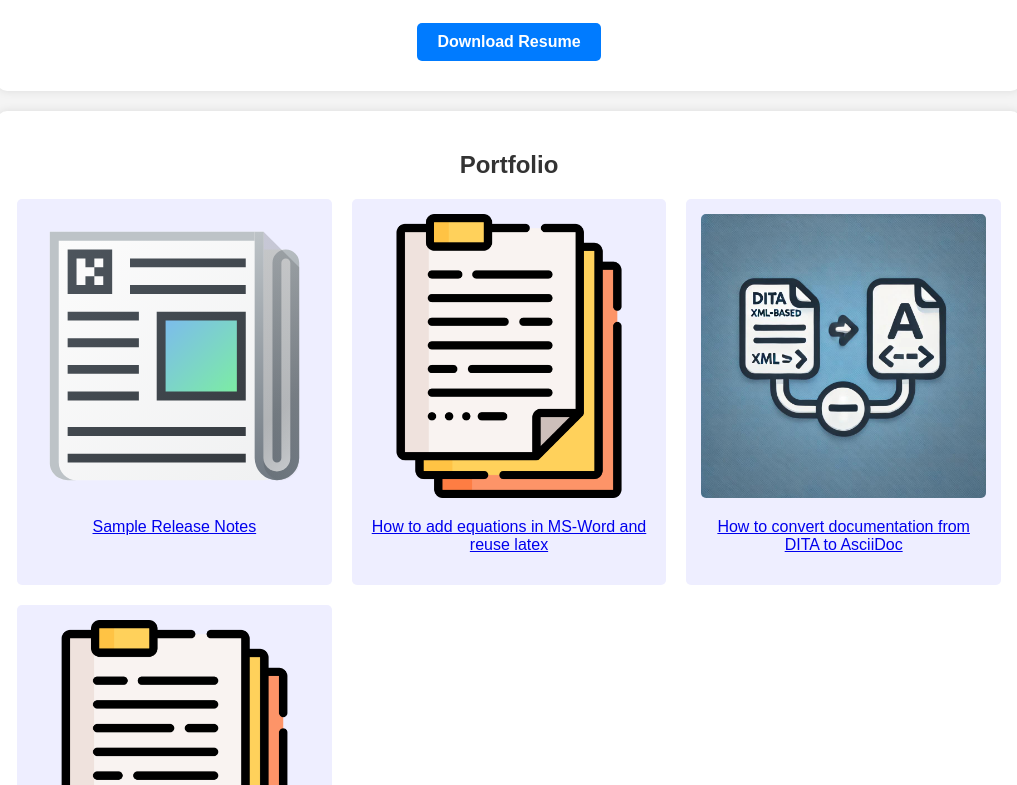
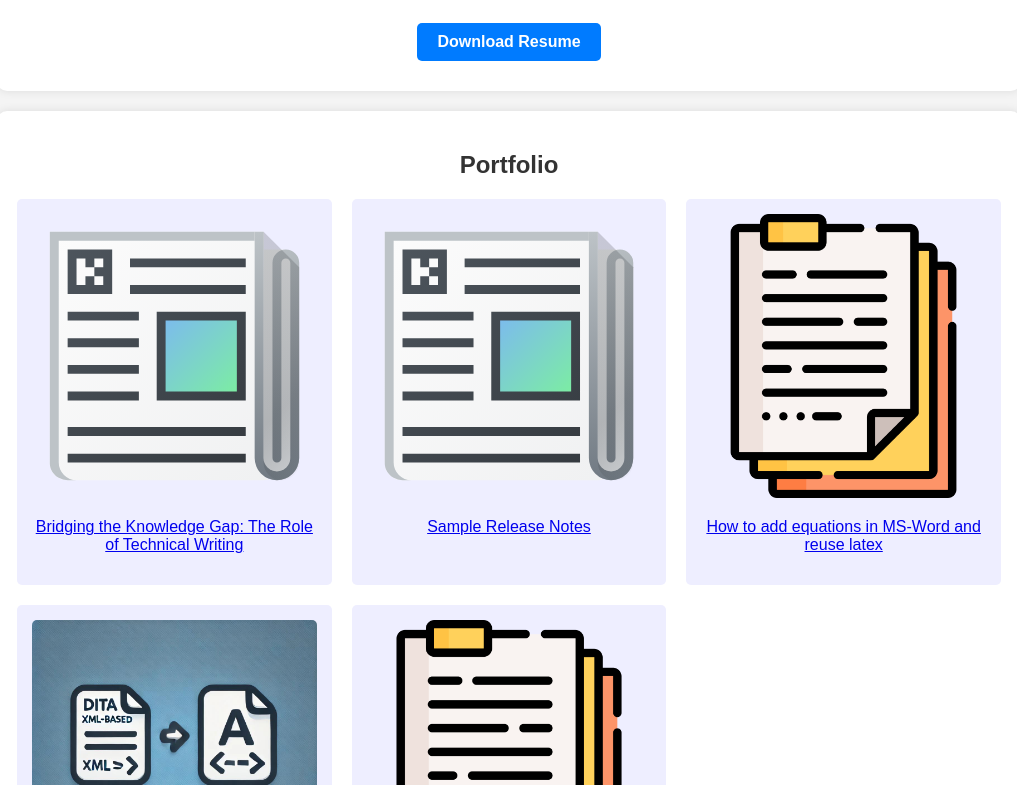
Before and after one commit to tavzwriter/tavzwriter.github.io, a plain HTML site: page index.html in a window 1280 px wide. Shown: the part 547-1332 px from the top of the page, without its empty margins (131-1148 px from the left). Drawn offline with Linux system fonts and the light colour scheme.

Commit message:
Update index.html

```diff
--- a/index.html
+++ b/index.html
@@ -98,6 +98,10 @@ My passion lies in transforming complex technical information into clear, engagi
             <div class="portfolio">
                 <div class="portfolio-item">
                     <img src="preferences-releasenotes.svg" alt="Release Notes">
+                    <p><a href="Bridging_the_Knowledge_Gap.html">Bridging the Knowledge Gap: The Role of Technical Writing</a></p>
+                </div>
+                <div class="portfolio-item">
+                    <img src="preferences-releasenotes.svg" alt="Release Notes">
                     <p><a href="TMexample_Release_notes.html">Sample Release Notes</a></p>
                 </div>
                 <div class="portfolio-item">
```
